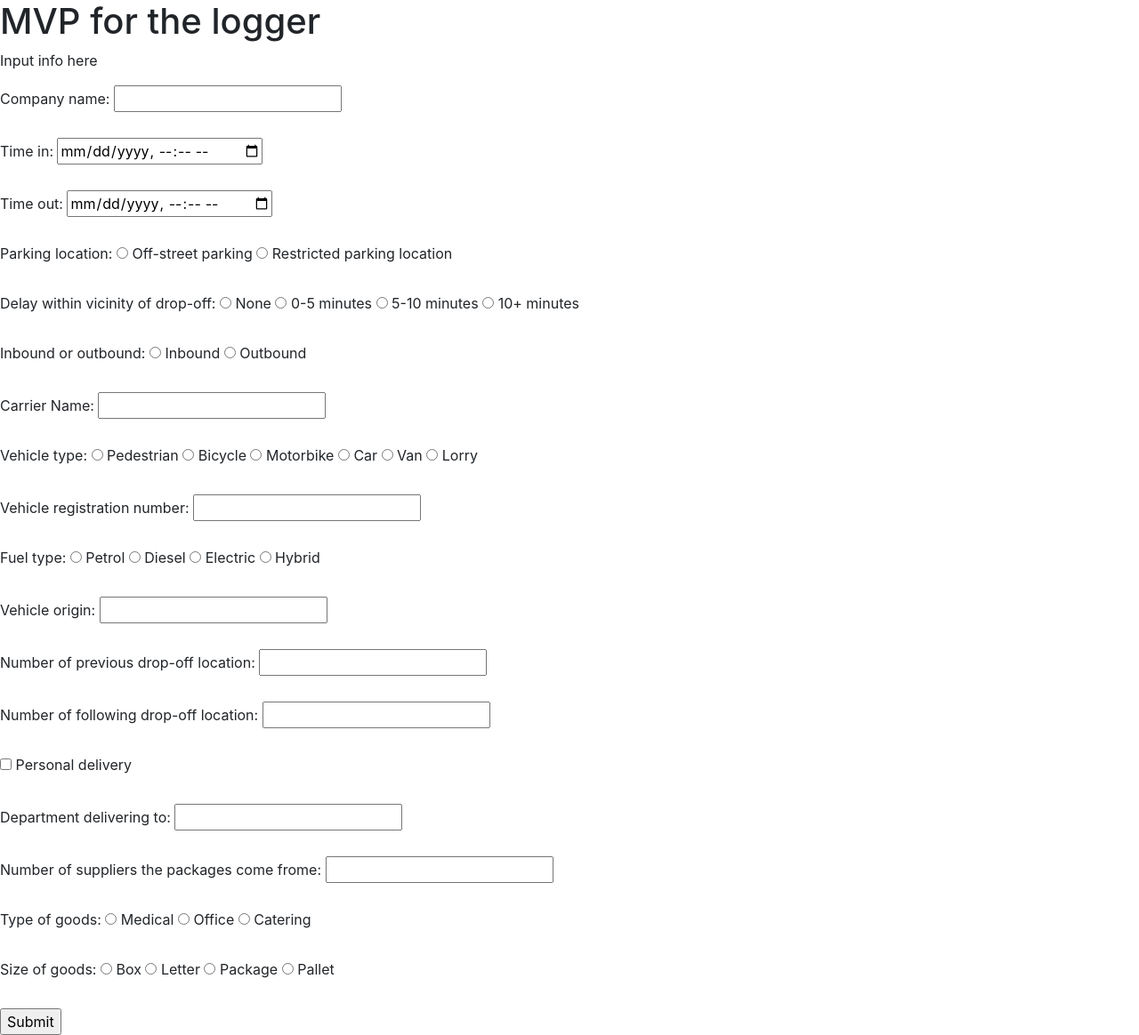
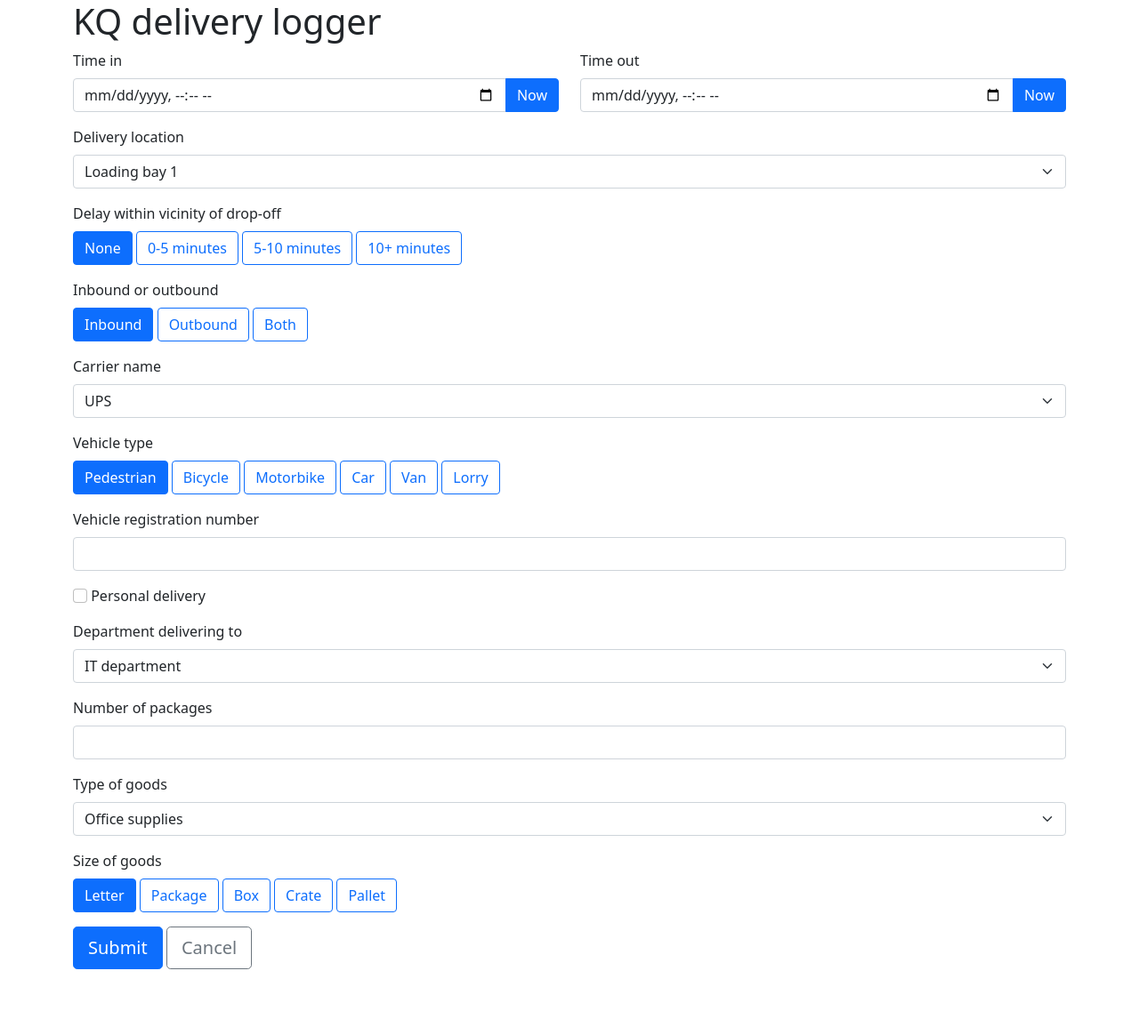
Before and after one commit to KnowledgeQuarter/KnowledgeQuarter, a Flask app: page / in a window 1280 px wide. Shown: the whole page at 89% size. After the commit the page ends 1090 px from the top, so only its background shows below. Run offline with Flask 2, Linux system fonts and the light colour scheme.

Commit message:
Updated front-end according to feedback.

```diff
--- a/templates/mvp_backend.html
+++ b/templates/mvp_backend.html
@@ -2,111 +2,131 @@
 <html lang="en" dir="ltr">
 <head>
 	<meta charset="utf-8">
-	<link rel="stylesheet" href="https://cdn.jsdelivr.net/npm/bootstrap@4.5.3/dist/css/bootstrap.min.css" integrity="sha384-TX8t27EcRE3e/ihU7zmQxVncDAy5uIKz4rEkgIXeMed4M0jlfIDPvg6uqKI2xXr2" crossorigin="anonymous">
+	<link href="https://cdn.jsdelivr.net/npm/bootstrap@5.0.0-beta1/dist/css/bootstrap.min.css" rel="stylesheet" integrity="sha384-giJF6kkoqNQ00vy+HMDP7azOuL0xtbfIcaT9wjKHr8RbDVddVHyTfAAsrekwKmP1" crossorigin="anonymous">
+	<link rel="stylesheet" href="styles.css">
 	<title>MVP for the logger</title>
 </head>
 <body>
-	<h1> MVP for the logger </h1>
-	<p> Input info here </p>
-	<form method="post">
-		<label for="company_name">Company name:</label>
-		<input type="text" id="company_name" name="company_name">
-		<br><br>
-  	<label for="time_in">Time in:</label>
-		<input type="datetime-local" id="time_in" name="time_in">
-		<br><br>
-  	<label for="time_out">Time out:</label>
-  	<input type="datetime-local" id="time_out" name="time_out">
-		<br><br>
-		<span>Parking location:</span>
-		<input type="radio" id="street" name="parking_location" value="street">
-		<label for="street">Off-street parking</label>
-		<input type="radio" id="restricted" name="parking_location" value="restricted">
-		<label for="restricted">Restricted parking location</label>
-		<br><br>
-		<span>Delay within vicinity of drop-off:</span>
-		<input type="radio" id="none" name="delay" value="none">
-		<label for="none">None</label>
-		<input type="radio" id="small" name="delay" value="small">
-		<label for="small">0-5 minutes</label>
-		<input type="radio" id="medium" name="delay" value="medium">
-		<label for="medium">5-10 minutes</label>
-		<input type="radio" id="large" name="delay" value="large">
-		<label for="large">10+ minutes</label>
-  	<br><br>
-		<span>Inbound or outbound:</span>
-		<input type="radio" id="inbound" name="bound" value="inbound">
-		<label for="inbound">Inbound</label>
-		<input type="radio" id="outbound" name="bound" value="outbound">
-		<label for="outbound">Outbound</label>
-		<br><br>
-  	<label for="carrier_name">Carrier Name:</label>
-  	<input type="text" id="carrier_name" name="carrier_name">
-		<br><br>
-		<span>Vehicle type:</span>
-		<input type="radio" id="pedestrian" name="vehicle_type" value="pedestrian">
-		<label for="pedestrian">Pedestrian</label>
-		<input type="radio" id="bicycle" name="vehicle_type" value="bicycle">
-		<label for="bicycle">Bicycle</label>
-		<input type="radio" id="motorbike" name="vehicle_type" value="motorbike">
-		<label for="motorbike">Motorbike</label>
-		<input type="radio" id="car" name="vehicle_type" value="car">
-		<label for="car">Car</label>
-		<input type="radio" id="van" name="vehicle_type" value="van">
-		<label for="van">Van</label>
-		<input type="radio" id="lorry" name="vehicle_type" value="lorry">
-		<label for="lorry">Lorry</label>
-		<br><br>
-  	<label for="vehicle_registration_number">Vehicle registration number:</label>
-  	<input type="text" id="vehicle_registration_number" name="vehicle_registration_number">
-		<br><br>
-		<span>Fuel type:</span>
-		<input type="radio" id="petrol" name="fuel" value="petrol">
-		<label for="petrol">Petrol</label>
-		<input type="radio" id="diesel" name="fuel" value="diesel">
-		<label for="diesel">Diesel</label>
-		<input type="radio" id="electric" name="fuel" value="electric">
-		<label for="electric">Electric</label>
-		<input type="radio" id="hybrid" name="fuel" value="hybrid">
-		<label for="hybrid">Hybrid</label>
-		<br><br>
-  	<label for="vehicle_origin">Vehicle origin:</label>
-  	<input type="text" id="vehicle_origin" name="vehicle_origin">
-		<br><br>
-		<label for="previous_locations">Number of previous drop-off location:</label>
-		<input type="number" id="previous_locations" name="previous_locations" min="0">
-		<br><br>
-		<label for="following_locations">Number of following drop-off location:</label>
-		<input type="number" id="following_locations" name="following_locations" min="0">
-  	<br><br>
-		<input type="checkbox" id="personal_delivery" name="personal_delivery">
-		<label for="personal_delivery">Personal delivery</label>
-		<br><br>
-		<label for="department">Department delivering to:</label>
-		<input type="text" id="department" name="department">
-		<br><br>
-  	<label for="number_suppliers">Number of suppliers the packages come frome:</label>
-  	<input type="number" id="number_suppliers" name="number_suppliers" min="0">
-		<br><br>
-		<span>Type of goods:</span>
-		<input type="radio" id="medical" name="type" value="medical">
-		<label for="medical">Medical</label>
-		<input type="radio" id="office" name="type" value="office">
-		<label for="office">Office</label>
-		<input type="radio" id="catering" name="type" value="catering">
-		<label for="catering">Catering</label>
-		<br><br>
-		<span>Size of goods:</span>
-		<input type="radio" id="box" name="size" value="box">
-		<label for="box">Box</label>
-		<input type="radio" id="letter" name="size" value="letter">
-		<label for="letter">Letter</label>
-		<input type="radio" id="package" name="size" value="package">
-		<label for="package">Package</label>
-		<input type="radio" id="pallet" name="size" value="pallet">
-		<label for="pallet">Pallet</label>
-		<br><br>
-  	<input type="submit" value="Submit">
-	</form>
+	<div class="container">
+		<h1>KQ delivery logger</h1>
+		<form method="post">
+			<div class="row mb-3">
+  			<div class="col">
+					<label for="time_in" class="form-label">Time in</label>
+					<div class="input-group">
+						<input type="datetime-local" class="form-control" id="time_in" name="time_in">
+						<button class="btn btn-primary" type="button" id="now_in">Now</button>
+					</div>
+  			</div>
+				<div class="col">
+					<label for="time_out" class="form-label">Time out</label>
+					<div class="input-group">
+						<input type="datetime-local" class="form-control" id="time_out" name="time_out">
+						<button class="btn btn-primary" type="button" id="now_out">Now</button>
+					</div>
+  			</div>
+			</div>
+			<div class="mb-3">
+				<label for="delivery_location" class="form-label">Delivery location</label>
+				<select class="form-select" name="delivery-location" id="delivery_location">
+	  			<option selected value="1">Loading bay 1</option>
+	  			<option value="2">Loading bay 2</option>
+				</select>
+			</div>
+			<div class="mb-3">
+				<label for="delay" class="form-label">Delay within vicinity of drop-off</label>
+				<br>
+				<input type="radio" class="btn-check" name="delay" id="none" value="none" checked>
+				<label class="btn btn-outline-primary" for="none">None</label>
+				<input type="radio" class="btn-check" name="delay" id="small" value="small">
+				<label class="btn btn-outline-primary" for="small">0-5 minutes</label>
+				<input type="radio" class="btn-check" name="delay" id="medium" value="medium">
+				<label class="btn btn-outline-primary" for="medium">5-10 minutes</label>
+				<input type="radio" class="btn-check" name="delay" id="large" value="large">
+				<label class="btn btn-outline-primary" for="large">10+ minutes</label>
+			</div>
+			<div class="mb-3">
+				<label for="bound" class="form-label">Inbound or outbound</label>
+				<br>
+				<input type="radio" class="btn-check" name="bound" id="inbound" checked>
+				<label class="btn btn-outline-primary" for="inbound">Inbound</label>
+				<input type="radio" class="btn-check" name="bound" id="outbound">
+				<label class="btn btn-outline-primary" for="outbound">Outbound</label>
+				<input type="radio" class="btn-check" name="bound" id="both">
+				<label class="btn btn-outline-primary" for="both">Both</label>
+			</div>
+			<div class="mb-3">
+				<label for="carrier" class="form-label">Carrier name</label>
+				<select class="form-select" name="carrier" id="delay">
+	  			<option selected value="UPS">UPS</option>
+	  			<option value="Fed Ex">Fed Ex</option>
+					<option value="Yodel">Yodel</option>
+				</select>
+			</div>
+			<div class="mb-3">
+				<label for="bound" class="form-label">Vehicle type</label>
+				<br>
+				<input type="radio" class="btn-check" name="vehicle_type" id="pedestrian" value="pedestrian" checked>
+				<label class="btn btn-outline-primary" for="pedestrian">Pedestrian</label>
+				<input type="radio" class="btn-check" name="vehicle_type" id="bicycle" value="bicycle">
+				<label class="btn btn-outline-primary" for="bicycle">Bicycle</label>
+				<input type="radio" class="btn-check" name="vehicle_type" id="motorbike" value="motorbike">
+				<label class="btn btn-outline-primary" for="motorbike">Motorbike</label>
+				<input type="radio" class="btn-check" name="vehicle_type" id="car" value="car">
+				<label class="btn btn-outline-primary" for="car">Car</label>
+				<input type="radio" class="btn-check" name="vehicle_type" id="van" value="van">
+				<label class="btn btn-outline-primary" for="van">Van</label>
+				<input type="radio" class="btn-check" name="vehicle_type" id="lorry" value="lorry">
+				<label class="btn btn-outline-primary" for="lorry">Lorry</label>
+			</div>
+			<div class="mb-3">
+				<label for="vehicle_registration_number" class="form-label">Vehicle registration number</label>
+		  	<input type="text" id="vehicle_registration_number" class="form-control">
+			</div>
+			<div class="mb-3">
+				<input class="form-check-input" type="checkbox" id="personal_delivery" name="personal_delivery">
+  			<label class="form-check-label" for="personal_delivery">Personal delivery</label>
+			</div>
+			<div class="mb-3">
+				<label for="department" class="form-label">Department delivering to</label>
+				<select class="form-select" name="department" id="department">
+	  			<option selected value="IT">IT department</option>
+	  			<option value="sales">Sales</option>
+					<option value="research">Research</option>
+				</select>
+			</div>
+			<div class="mb-3">
+				<label for="number_packages" class="form-label">Number of packages</label>
+				<input type="number" id="number_packages" min="0" class="form-control">
+			</div>
+			<div class="mb-3">
+				<label for="type" class="form-label">Type of goods</label>
+				<select class="form-select" name="type" id="type">
+	  			<option selected value="office">Office supplies</option>
+	  			<option value="cleaning">Cleaning supplies</option>
+					<option value="catering">Catering</option>
+					<option value="medical">Medical supplies</option>
+					<option value="IT">IT supplies</option>
+					<option value="post">Post and courier</option>
+				</select>
+			</div>
+			<div class="mb-3">
+				<label for="size" class="form-label">Size of goods</label>
+				<br>
+				<input type="radio" class="btn-check" name="size" id="letter" value="letter" checked>
+				<label class="btn btn-outline-primary" for="letter">Letter</label>
+				<input type="radio" class="btn-check" name="size" id="package" value="package">
+				<label class="btn btn-outline-primary" for="package">Package</label>
+				<input type="radio" class="btn-check" name="size" id="box" value="box">
+				<label class="btn btn-outline-primary" for="box">Box</label>
+				<input type="radio" class="btn-check" name="size" id="crate" value="crate">
+				<label class="btn btn-outline-primary" for="crate">Crate</label>
+				<input type="radio" class="btn-check" name="size" id="pallet" value="pallet">
+				<label class="btn btn-outline-primary" for="pallet">Pallet</label>
+			</div>
+	  	<button type="submit" class="btn btn-primary btn-lg">Submit</button>
+			<button class="btn btn-outline-secondary btn-lg">Cancel</button>
+		</form>
+	</div>
 </body>
 </html>
```
